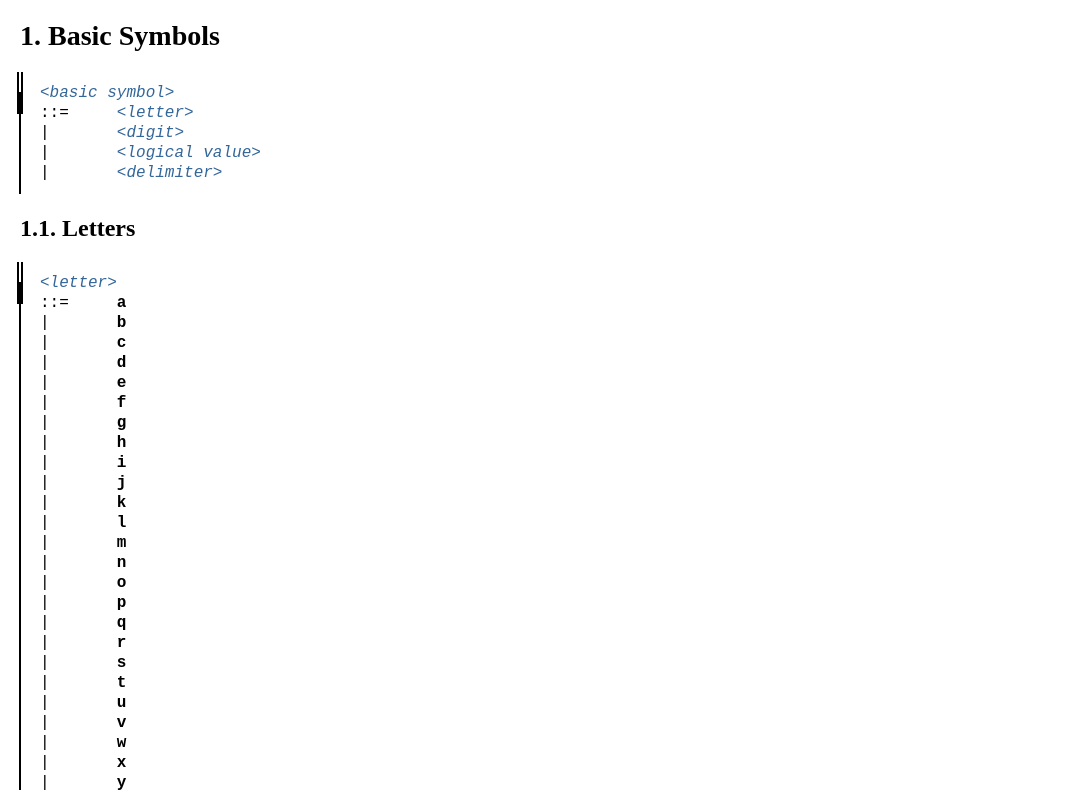
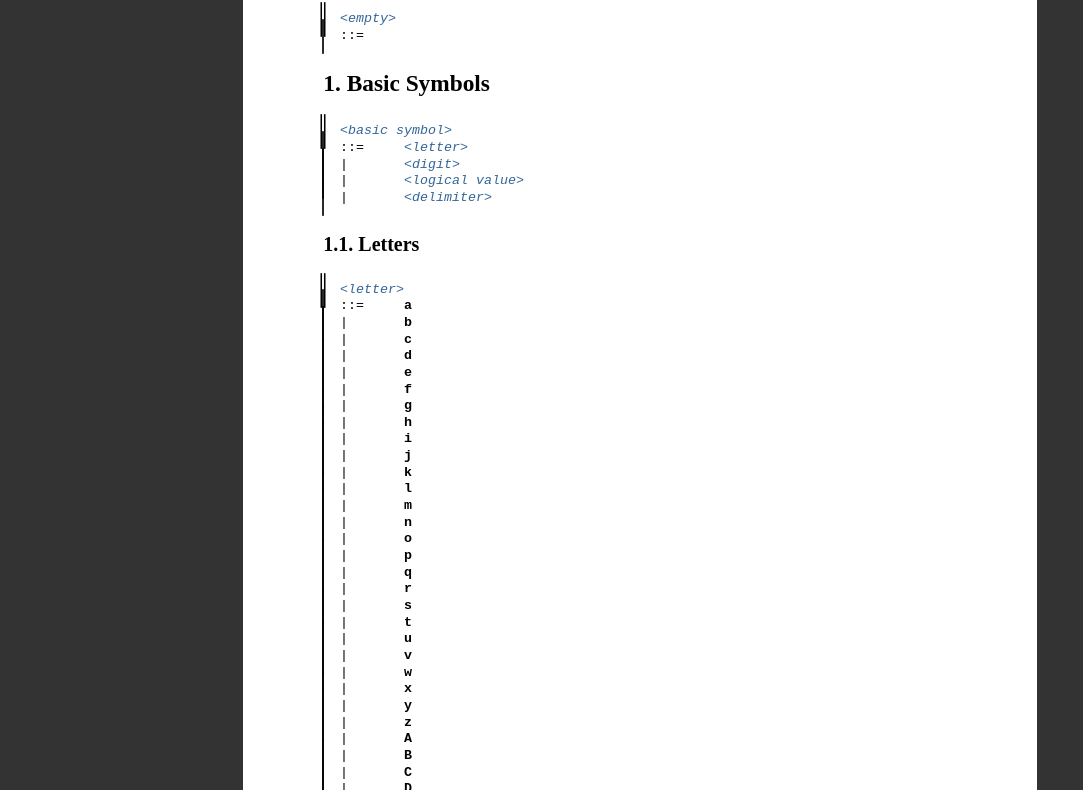
Before and after one commit to PolariTOON/algol60-grammar-tncy, a plain HTML site: page index.html in a window 1280 px wide. Shown: the part 142-932 px from the top of the page, without its empty margins (0-1083 px from the left). Drawn offline with Linux system fonts and the light colour scheme.

Commit message:
Adds a PDF version of the grammar

```diff
--- a/index.css
+++ b/index.css
@@ -19,7 +19,7 @@
 	font-size: inherit;
 }
 html {
-	font-size: 10px; /* 1rem */
+	font-size: 6.25pt; /* 1rem */
 }
 body {
 	margin: 0;
@@ -206,7 +206,6 @@ a:not([href]) {
 	html {
 		float: left;
 		width: 100%;
-		font-size: 6.25pt;
 	}
 	body {
 		box-decoration-break: clone;
@@ -216,3 +215,16 @@ a:not([href]) {
 		margin: 2rem 2rem -2rem 2rem;
 	}
 }
+@media screen {
+	html {
+		padding: 2rem;
+		background: #333;
+	}
+	body {
+		max-width: var(--outer-size-x);
+		min-height: var(--outer-size-y);
+		margin: auto;
+		padding: var(--padding-y) var(--padding-x);
+		background: #fff;
+	}
+}
```
Also changed, not shown: 1 other file.
